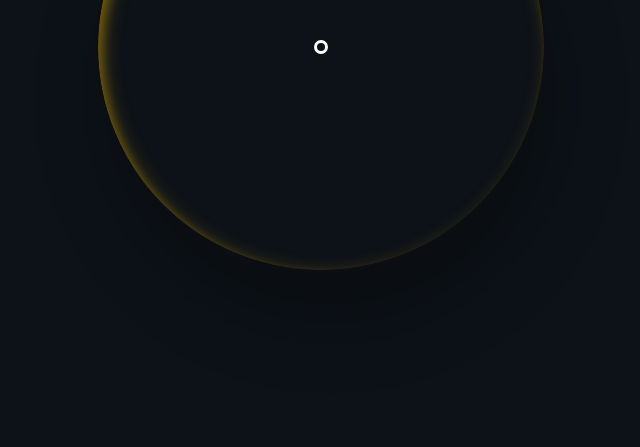
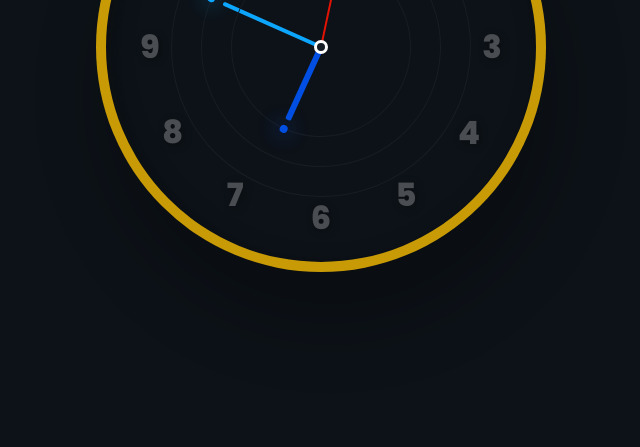
Before and after one commit to otleda/ClockJs, a plain HTML site: page index.html in a window 1280 px wide. Shown: the part 353-800 px from the top of the page, without its empty margins (319-959 px from the left). Drawn offline with Linux system fonts and the light colour scheme.

Commit message:
design do relogio dital pronta, add no projeto  interacao, usando class date() nativo do js

```diff
--- a/css/style.css
+++ b/css/style.css
@@ -17,6 +17,7 @@ body {
     position: relative;
 }
 
+/* BASE CLOCK */
 .clock {
     position: relative;
     display: flex;
@@ -25,13 +26,14 @@ body {
     width: 450px;
     height: 450px;
     border-radius: 50%;
-    border: 2px solid #0c0e11;
-
-    box-shadow: 10px 50px 70px rgba(0,0,0,0.25),
-    inset 5px 5px 10px rgba(255, 196, 0, 0.25),
-    inset 5px 5px 20px rgba(255, 196, 0, 0.25);
+    border: 10px solid rgba(255, 196, 0, 0.767);
+    background:#0d1218;
+    box-shadow: 10px 50px 70px rgba(0, 0, 0, 0.25),
+    inset 5px 5px 10px rgba(24, 21, 13,.1),
+    inset 5px 5px 20px rgba(12, 16, 20, 0.95);
 }
 
+/* POINT CENTER */
 .clock::before {
     content: '';
     position: absolute;
@@ -39,4 +41,74 @@ body {
     height: 8px;
     border: 3px solid white;
     border-radius: 50%;
+    z-index: 2;
+    background: #171d24;
 }
+
+/* BASE NUMBER */
+span {
+    position: absolute;
+    color: white;
+    text-align: center;
+    inset: 20px;
+    transform: rotate(calc(30deg * var(--i))); /* 360 / 12 */
+}
+
+/* NUMBERS */
+span b {
+    font-size: 2em;
+    opacity: 0.25;
+    display: inline-block;
+    transform: rotate(calc(-30deg * var(--i)));
+    text-shadow: 2px 2px 10px rgb(0, 0, 0);
+
+}
+
+/* CIRCLES */
+.circle {
+    position: absolute;
+    display: flex;
+    justify-content: center;
+    align-items: flex-start;
+    width: 300px;
+    height: 300px;
+    border: 1px solid #171d24;
+    border-radius: 50%;
+}
+
+.circle::before {
+    content: '';
+    position: absolute;
+    top: -5px;
+    width: 8px;
+    height: 8px;
+    border-radius: 50%;
+    box-shadow: 0 0 20px var(--color);
+    background: var(--color);
+}
+.circle-02 {
+    width: 240px;
+    height: 240px;
+}
+.circle-03 {
+    width: 180px;
+    height: 180px;
+}
+
+/* CLOCK POINTER */
+.circle i {
+    position: absolute;
+    width: 6px;
+    height: 50%;
+    border-radius: 2px;
+    background: var(--color);
+    transform-origin: bottom;
+    transform: scaleY(.9);
+}
+
+.circle:nth-child(1) i {
+    width: 2px;
+}
+.circle:nth-child(2) i {
+    width: 4px;
+}
--- a/index.html
+++ b/index.html
@@ -17,7 +17,32 @@
 </head>
 <body>
     <div class="container">
-        <div class="clock"></div>
+        <div class="clock">
+
+            <div id="seconds"class="circle" style="--color:#e21304;">
+                <i></i>
+            </div>
+            <div id="minuts" class="circle circle-02" style="--color: #0da6ff;">
+                <i></i>
+            </div>
+            <div id="hours" class="circle circle-03" style="--color: #004fe2; ">
+                <i></i>
+            </div>
+
+            <span style="--i : 1"><b> 1</b></span>
+            <span style="--i : 2"><b> 2</b></span>
+            <span style="--i : 3"><b> 3</b></span>
+            <span style="--i : 4"><b> 4</b></span>
+            <span style="--i : 5"><b> 5</b></span>
+            <span style="--i : 6"><b> 6</b></span>
+            <span style="--i : 7"><b> 7</b></span>
+            <span style="--i : 8"><b> 8</b></span>
+            <span style="--i : 9"><b> 9</b></span>
+            <span style="--i : 10"><b>10</b></span>
+            <span style="--i : 11"><b>11</b></span>
+            <span style="--i : 12"><b>12</b></span>
+        </div>
     </div>
+    <script src="js/script.js"></script>
 </body>
 </html>
--- a/js/script.js
+++ b/js/script.js
@@ -0,0 +1,18 @@
+// GET ELEMENT DOM
+const hoursEL = document.querySelector('#hours');
+const minutsEl = document.querySelector('#minuts');
+const secondsEl = document.querySelector('#seconds');
+
+setInterval(() => {
+
+    const date = new Date();
+
+    const hours = date.getHours() * 30;
+    const minuts = date.getMinutes() * 6;
+    const seconds = date.getSeconds() * 6;
+
+    hoursEL.style.transform = `rotateZ(${hours+(minuts/12)}deg)`
+    minutsEl.style.transform = `rotateZ(${minuts}deg)`
+    secondsEl.style.transform = `rotateZ(${seconds}deg)`
+
+}, 1000);
```
